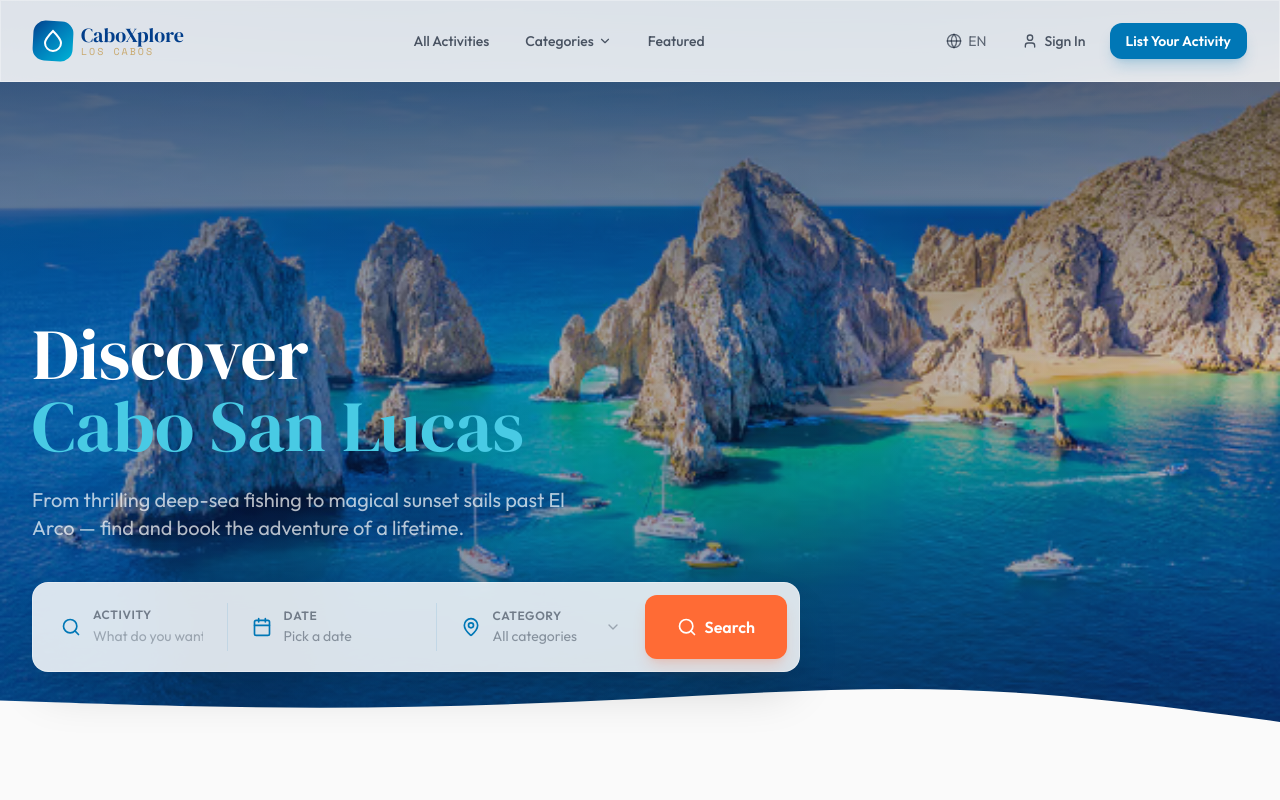
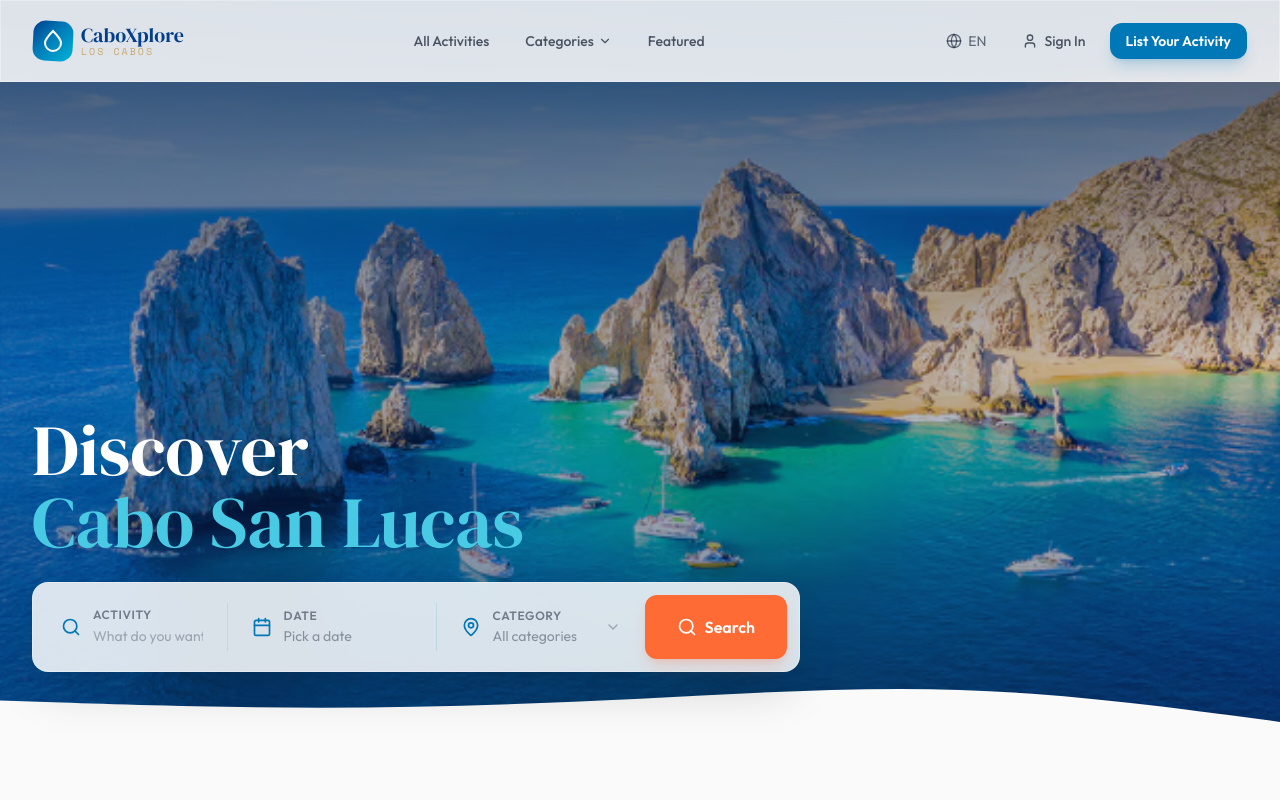
Before and after one commit to ozcarprez/cabo-activities, a Next.js app: page / in a window 1280 px wide. Shown: the top 800 px of the page. Built offline with nearby package versions, Linux system fonts and the light colour scheme.

Commit message:
remove subtitle from hero

```diff
--- a/src/components/home/HeroSection.tsx
+++ b/src/components/home/HeroSection.tsx
@@ -28,11 +28,6 @@ export function HeroSection() {
             Discover<br />
             <span className="text-cabo-turquoise">Cabo San Lucas</span>
           </h1>
-
-          <p className="text-lg sm:text-xl text-white/70 max-w-xl mb-10 leading-relaxed opacity-0 animate-slide-up stagger-2">
-            From thrilling deep-sea fishing to magical sunset sails past El Arco —
-            find and book the adventure of a lifetime.
-          </p>
 
           {/* Search bar */}
           <div className="glass rounded-2xl p-2 sm:p-3 max-w-3xl opacity-0 animate-slide-up stagger-3 shadow-2xl shadow-black/20">
```
